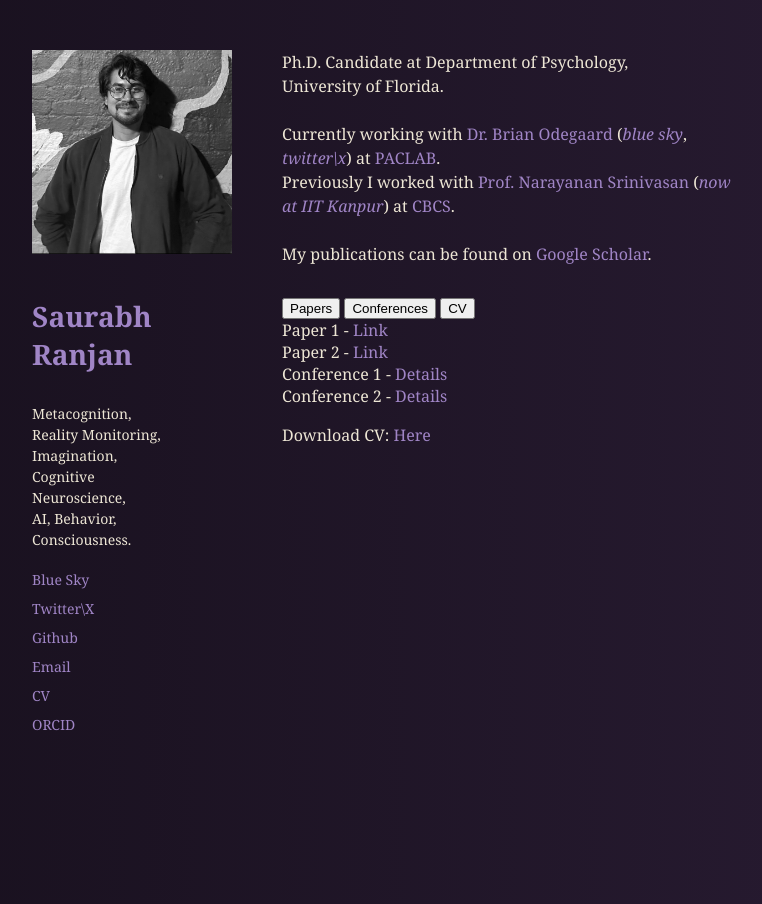
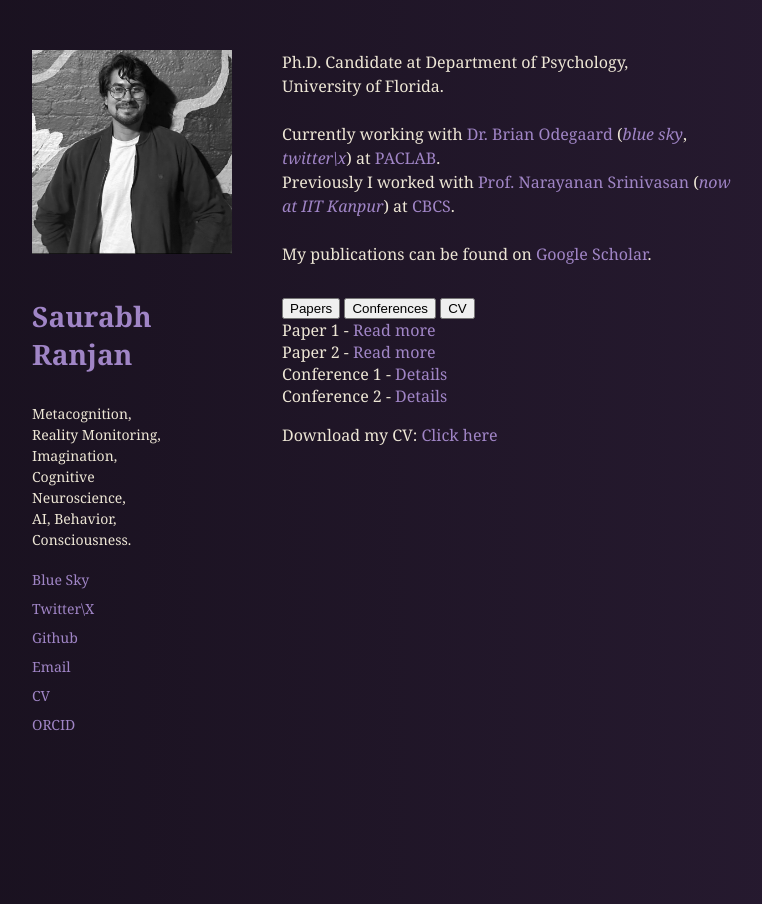
Before and after one commit to saurabhr/saurabhr.github.io, a Jekyll site: the page built from index.html, in a window 1280 px wide. Shown: the whole page, without its empty margins (68-830 px from the left). Built offline with Jekyll 4.4.1, drawn with Linux system fonts in a browser that asks for light colours.

Commit message:
Update index.html

```diff
--- a/index.html
+++ b/index.html
@@ -61,20 +61,24 @@ title: Home
   </div>
   <div class="tabs-content">
     <div id="papers" class="tab-content active">
+      <!-- Add content for "Papers" here -->
       <ul>
-          <li>Paper 1 - <a href="#">Link</a></li>
-          <li>Paper 2 - <a href="#">Link</a></li>
+        <li>Paper 1 - <a href="link-to-paper1">Read more</a></li>
+        <li>Paper 2 - <a href="link-to-paper2">Read more</a></li>
       </ul>
     </div>
     <div id="conferences" class="tab-content">
+      <!-- Add content for "Conferences" here -->
       <ul>
-          <li>Conference 1 - <a href="#">Details</a></li>
-          <li>Conference 2 - <a href="#">Details</a></li>
+        <li>Conference 1 - <a href="link-to-conference1">Details</a></li>
+        <li>Conference 2 - <a href="link-to-conference2">Details</a></li>
       </ul>
     </div>
     <div id="cv" class="tab-content">
-        <p>Download CV: <a href="/path/to/cv.pdf">Here</a></p>
+      <!-- Add content for "CV" here -->
+      <p>Download my CV: <a href="link-to-cv.pdf">Click here</a></p>
     </div>
   </div>
 </div>
+
 </section>
```
Lines whose indentation alone changed are shown as unchanged.
